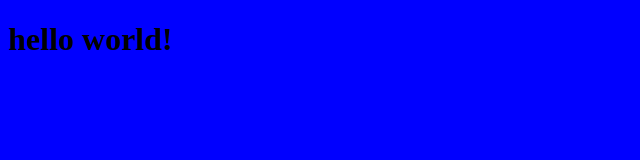
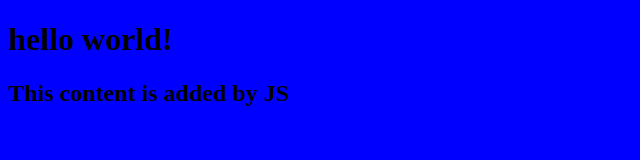
Before and after one commit to hancarol/personal-website, a plain HTML site: page index.html in a window 1280 px wide. Shown: the whole page, without its empty margins (0-640 px from the left). Drawn offline with Linux system fonts and the light colour scheme.

Commit message:
add script.js, connect to index.html

```diff
--- a/index.html
+++ b/index.html
@@ -9,5 +9,6 @@
   </head>
   <body>
     <h1>hello world!</h1>
+    <script src="script.js"></script>
   </body>
 </html>
--- /dev/null
+++ b/script.js
@@ -0,0 +1,3 @@
+const h2 = document.createElement("h2");
+h2.textContent = "This content is added by JS";
+document.querySelector("body").appendChild(h2);
```
